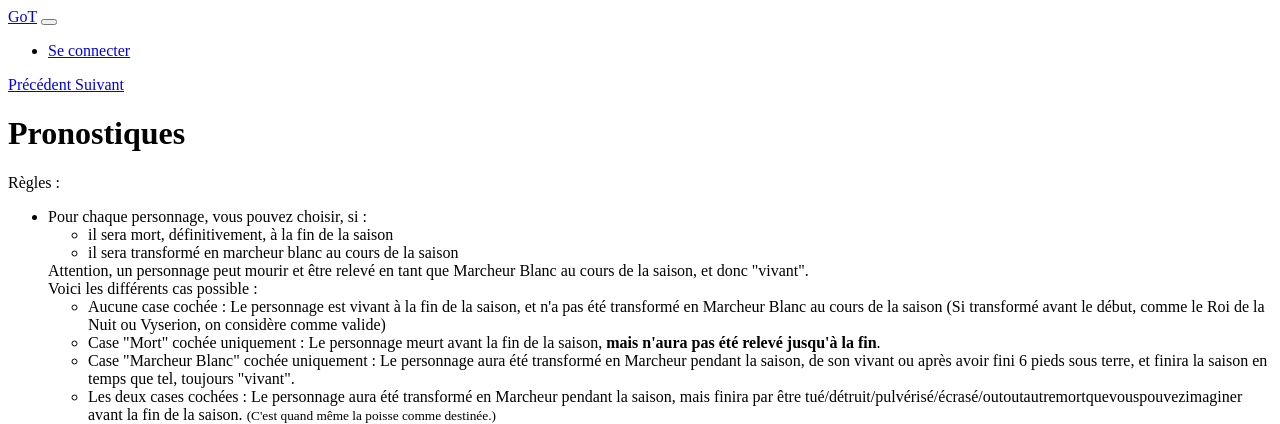
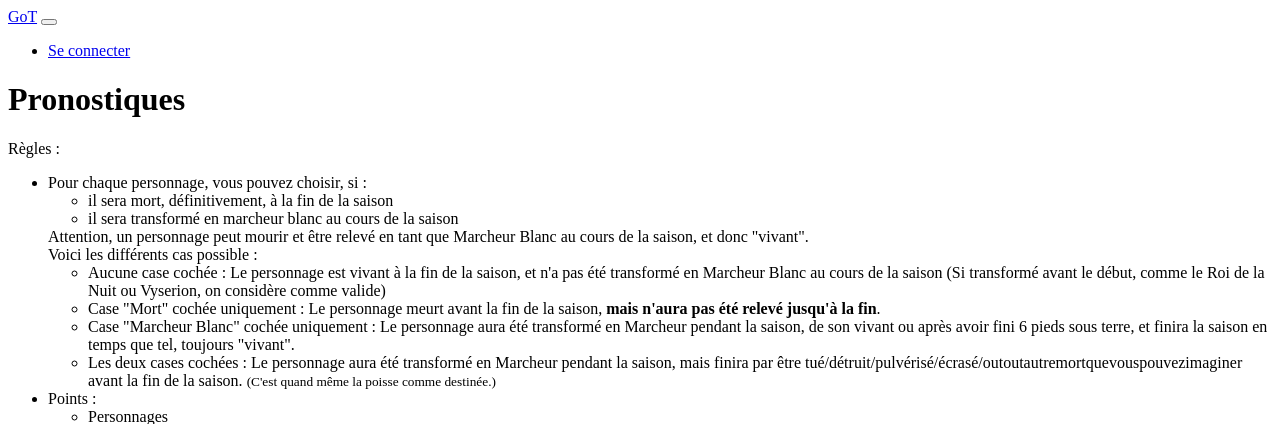
Before and after one commit to PastisD/GoT, a Symfony app: template templates/default/index.html.twig in a window 1280 px wide. Shown: the top 424 px of the page. Run offline with Twig, Linux system fonts and the light colour scheme; the template is opened without the code that fills it, so the values that code supplies are empty; some libraries are stand-ins or nearby versions; grey boxes are pictures that could not be loaded.

Commit message:
Remove index header

```diff
--- a/templates/default/index.html.twig
+++ b/templates/default/index.html.twig
@@ -1,42 +1,4 @@
 {% extends 'base.html.twig' %}
-
-{% block content_header %}
-    <header>
-        <div id="carouselExampleIndicators" class="carousel slide" data-ride="carousel">
-            <div class="carousel-inner" role="listbox">
-                <!-- Slide One - Set the background image for this slide in the line below -->
-                <div class="carousel-item active"
-                     style="background-position: top; background-image: url('{{ asset('build/images/emilia_clarke_in_game_of_thrones_final_season_8_2019.jpg') }}')">
-                    {#                    <div class="carousel-caption d-none d-md-block">#}
-                    {#                        <a href="{{ path('poll') }}" class="btn btn-primary">Voter</a>#}
-                    {#                    </div>#}
-                </div>
-                <!-- Slide Two - Set the background image for this slide in the line below -->
-                <div class="carousel-item"
-                     style="background-position: top; background-image: url('{{ asset('build/images/jon_snow_in_game_of_thrones_final_season_8_2019.jpg') }}')">
-                    {#                    <div class="carousel-caption d-none d-md-block">#}
-                    {#                        <a href="{{ path('poll') }}" class="btn btn-primary">Voter</a>#}
-                    {#                    </div>#}
-                </div>
-                <!-- Slide Three - Set the background image for this slide in the line below -->
-                <div class="carousel-item"
-                     style="background-position: top; background-image: url('{{ asset('build/images/sansa_stark_in_game_of_thrones_final_season_8_2019.jpg') }}')">
-                    {#                    <div class="carousel-caption d-none d-md-block">#}
-                    {#                        <a href="{{ path('poll') }}" class="btn btn-primary">Voter</a>#}
-                    {#                    </div>#}
-                </div>
-            </div>
-            <a class="carousel-control-prev" href="#carouselExampleIndicators" role="button" data-slide="prev">
-                <span class="carousel-control-prev-icon" aria-hidden="true"></span>
-                <span class="sr-only">Précédent</span>
-            </a>
-            <a class="carousel-control-next" href="#carouselExampleIndicators" role="button" data-slide="next">
-                <span class="carousel-control-next-icon" aria-hidden="true"></span>
-                <span class="sr-only">Suivant</span>
-            </a>
-        </div>
-    </header>
-{% endblock %}
 
 {% block content %}
     <!-- Page Content -->
```
